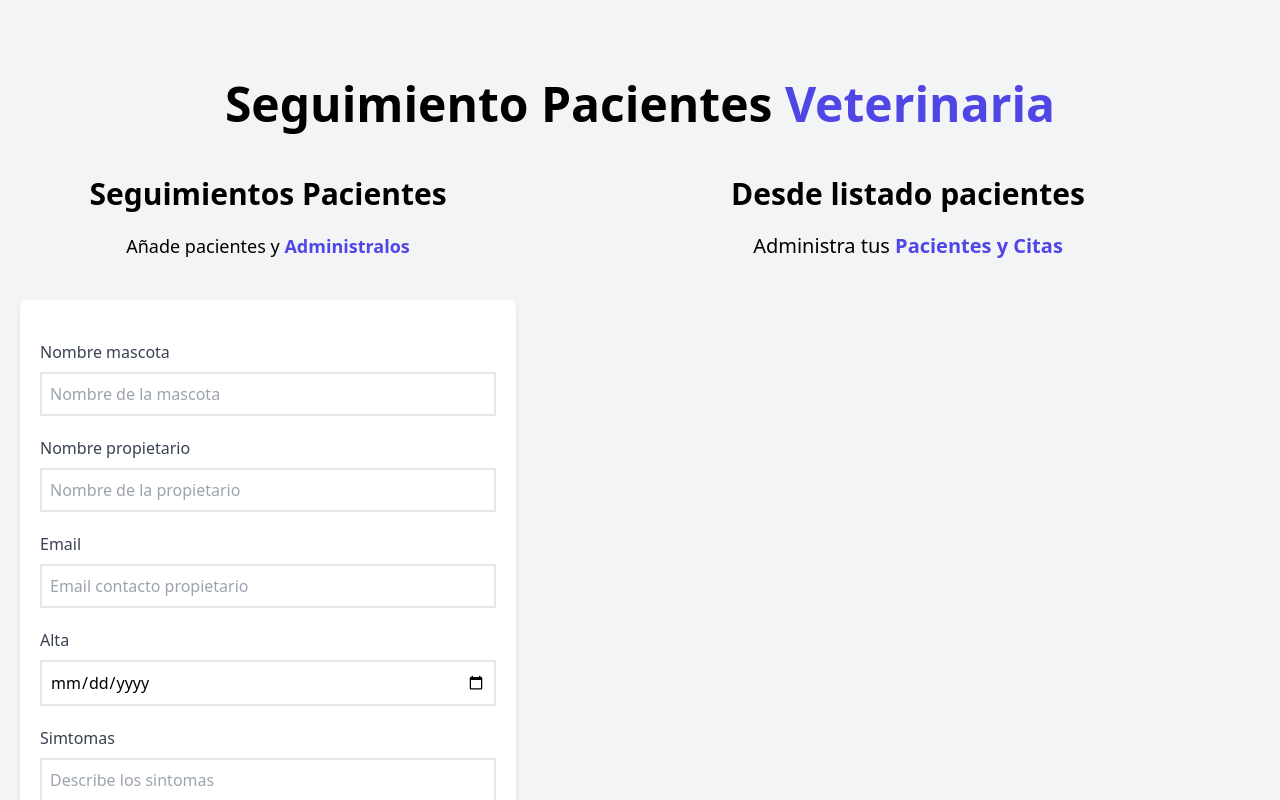
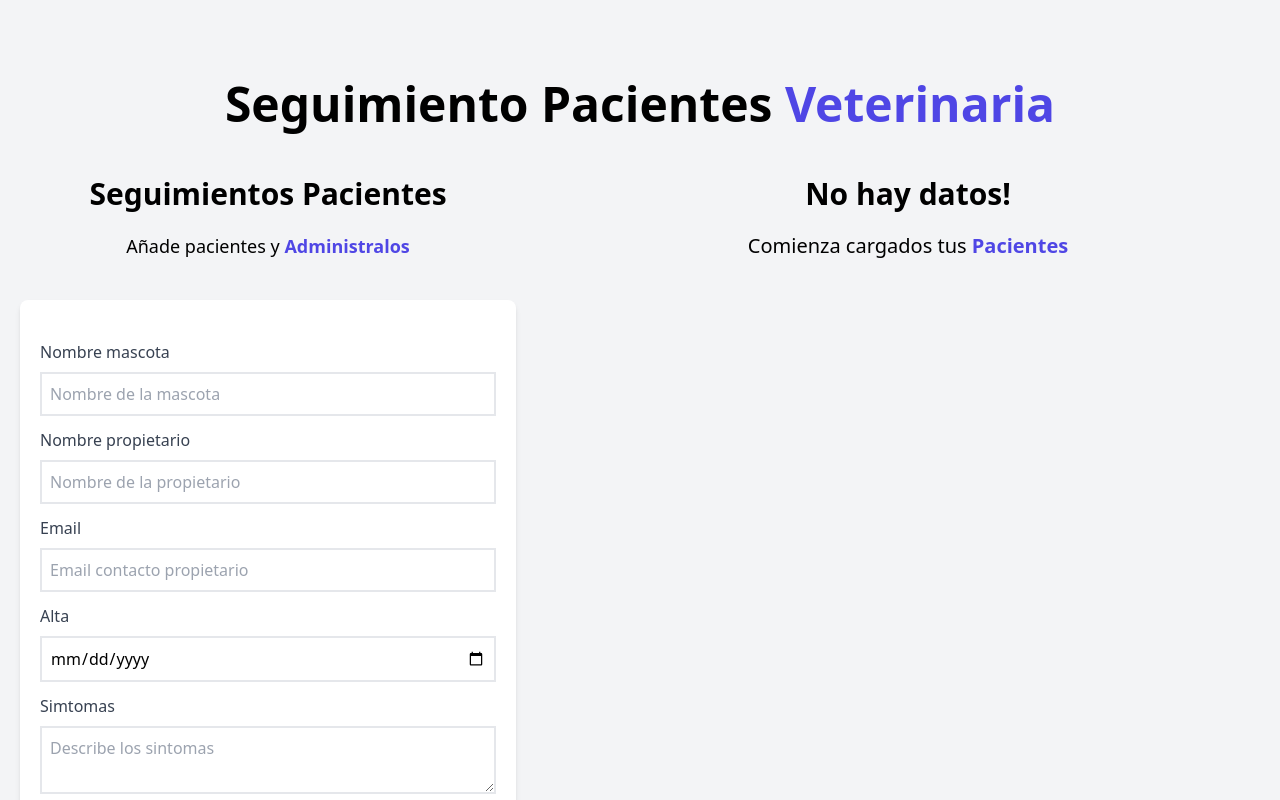
Before and after one commit to nicomartin8542/citas-app, a React (Vite) app: page / in a window 1280 px wide. Shown: the top 800 px of the page. Built offline with nearby package versions, Linux system fonts and the light colour scheme.

Commit message:
Subiendo cambios

```diff
--- a/package.json
+++ b/package.json
@@ -19,6 +19,7 @@
     "autoprefixer": "^10.4.12",
     "postcss": "^8.4.16",
     "tailwindcss": "^3.1.8",
+    "uuid": "^9.0.0",
     "vite": "^3.1.0"
   }
 }
--- a/src/App.jsx
+++ b/src/App.jsx
@@ -5,6 +5,7 @@ import ListadoPacientes from "./components/ListadoPacientes";
 
 function App() {
   const [valuesStorade, setValuesStorade] = useState([]);
+  const [paciente, setPaciente] = useState({});
   const [save, setSave] = useState(false);
 
   useEffect(() => {
@@ -17,8 +18,15 @@ function App() {
     <div className="container mx-auto mt-20">
       <Header />
       <div className="mt-12 md:flex ">
-        <Formulario valuesStorade={valuesStorade} setSave={setSave} />
-        <ListadoPacientes valuesStorade={valuesStorade} />
+        <Formulario
+          valuesStorade={valuesStorade}
+          setSave={setSave}
+          paciente={paciente}
+        />
+        <ListadoPacientes
+          valuesStorade={valuesStorade}
+          setPaciente={setPaciente}
+        />
       </div>
     </div>
   );
--- a/src/components/Formulario.jsx
+++ b/src/components/Formulario.jsx
@@ -1,16 +1,20 @@
-import { useState, useEffect } from "react";
+import { useEffect } from "react";
+import { v4 as uuidv4 } from "uuid";
 import useForm from "../hooks/useForm";
 import formularioValidate from "../validation/formularioValidate";
 import AlertForm from "./alerts/AlertForm";
+import ButtonForm from "./buttons/ButtonForm";
 
-const Formulario = ({ valuesStorade, setSave }) => {
-  const [values, error, handleInputChange, handleFormSubmit] = useForm(
+const Formulario = ({ valuesStorade, setSave, paciente }) => {
+  const [values, setValues, error, handleInputChange, handleFormSubmit] =
+    useForm(
       {
         nombre: "",
         propietario: "",
         email: "",
         alta: "",
         sintomas: "",
+        id: "",
       },
       formularioValidate,
       saveData
@@ -18,7 +22,14 @@ const Formulario = ({ valuesStorade, setSave }) => {
 
   const { nombre, propietario, email, alta, sintomas } = values;
 
+  useEffect(() => {
+    if (Object.keys(paciente).length > 0) {
+      setValues(paciente);
+    }
+  }, [paciente]);
+
   function saveData() {
+    setValues((values.id = uuidv4()));
     localStorage.setItem("values", JSON.stringify([...valuesStorade, values]));
     setSave(true);
   }
@@ -37,7 +48,7 @@ const Formulario = ({ valuesStorade, setSave }) => {
         onSubmit={handleFormSubmit}
         className="bg-white shadow-md rounded-lg py-10 px-5 mb-5"
       >
-        <div className="mb-5">
+        <div className="mb-3">
           <label htmlFor="nombre" className="block text-gray-700">
             Nombre mascota
           </label>
@@ -50,10 +61,9 @@ const Formulario = ({ valuesStorade, setSave }) => {
             value={nombre}
             onChange={handleInputChange}
           />
-          {error.nombre && <AlertForm msg={error.nombre} />}
         </div>
 
-        <div className="mb-5">
+        <div className="mb-3">
           <label htmlFor="propietario" className="block text-gray-700">
             Nombre propietario
           </label>
@@ -66,10 +76,9 @@ const Formulario = ({ valuesStorade, setSave }) => {
             value={propietario}
             onChange={handleInputChange}
           />
-          {error.propietario && <AlertForm msg={error.propietario} />}
         </div>
 
-        <div className="mb-5">
+        <div className="mb-3">
           <label htmlFor="email" className="block text-gray-700">
             Email
           </label>
@@ -82,10 +91,9 @@ const Formulario = ({ valuesStorade, setSave }) => {
             value={email}
             onChange={handleInputChange}
           />
-          {error.email && <AlertForm msg={error.email} />}
         </div>
 
-        <div className="mb-5">
+        <div className="mb-3">
           <label htmlFor="alta" className="block text-gray-700">
             Alta
           </label>
@@ -97,10 +105,9 @@ const Formulario = ({ valuesStorade, setSave }) => {
             value={alta}
             onChange={handleInputChange}
           />
-          {error.alta && <AlertForm msg={error.alta} />}
         </div>
 
-        <div className="mb-5">
+        <div className="mb-1">
           <label htmlFor="sintomas" className="block text-gray-700">
             Simtomas
           </label>
@@ -112,13 +119,13 @@ const Formulario = ({ valuesStorade, setSave }) => {
             value={sintomas}
             onChange={handleInputChange}
           />
-          {error.sintomas && <AlertForm msg={error.sintomas} />}
         </div>
 
-        <input
-          type="submit"
-          className="bg-indigo-600 w-full text-white p-3 rounded-md hover:bg-indigo-700 cursor-pointer transition-all "
-          value="Agregar paciente"
+        {error.msg && <AlertForm msg={error.msg} />}
+
+        <ButtonForm
+          color={paciente.id ? "lime" : "indigo"}
+          text={paciente.id ? "Modificar Paciente" : "Agregar paciente"}
         />
       </form>
     </div>
--- a/src/components/ListadoPacientes.jsx
+++ b/src/components/ListadoPacientes.jsx
@@ -1,9 +1,19 @@
 import { useState, useEffect } from "react";
 import Pacientes from "./Pacientes";
 
-const ListadoPacientes = ({ valuesStorade }) => {
+const ListadoPacientes = ({ valuesStorade, setPaciente }) => {
   return (
     <div className="md:w-1/2 lg:w-3/5 h-screen ">
+      {valuesStorade.length === 0 ? (
+        <>
+          <h2 className="font-black text-3xl text-center">No hay datos!</h2>
+          <p className="text-xl mb-10 mt-5 text-center">
+            Comienza cargados tus {""}
+            <span className="text-indigo-600 font-bold">Pacientes</span>
+          </p>
+        </>
+      ) : (
+        <>
           <h2 className="font-black text-3xl text-center">
             Desde listado pacientes
           </h2>
@@ -13,10 +23,16 @@ const ListadoPacientes = ({ valuesStorade }) => {
           </p>
 
           <div className="h-screen md:overflow-y-scroll">
-        {valuesStorade.map((value, i) => (
-          <Pacientes key={i} {...value} />
+            {valuesStorade.map((paciente, i) => (
+              <Pacientes
+                key={i}
+                paciente={paciente}
+                setPaciente={setPaciente}
+              />
             ))}
           </div>
+        </>
+      )}
     </div>
   );
 };
--- a/src/components/Pacientes.jsx
+++ b/src/components/Pacientes.jsx
@@ -1,5 +1,5 @@
-const Pacientes = (value) => {
-  const { nombre, propietario, email, alta, sintomas } = value;
+const Pacientes = ({ paciente, setPaciente }) => {
+  const { nombre, propietario, email, alta, sintomas } = paciente;
   return (
     <div className="bg-white mx-5 mb-2 px-5 py-10 rounded-xl ">
       <p className="uppercase font-bold text-gray-700">
@@ -22,6 +22,21 @@ const Pacientes = (value) => {
         Sintomas: {""}
         <span className="font-normal normal-case">{sintomas}</span>
       </p>
+      <div className="flex justify-between mt-3">
+        <button
+          type="button"
+          className="py-2 px-5 bg-indigo-600 hover:bg-indigo-700 text-white rounded-md font-bold uppercase"
+          onClick={() => setPaciente(paciente)}
+        >
+          Editar
+        </button>
+        <button
+          type="button"
+          className="py-2 px-5 bg-red-600 hover:bg-red-700 text-white mr-2 rounded-md font-bold uppercase"
+        >
+          Eliminar
+        </button>
+      </div>
     </div>
   );
 };
--- a/src/components/alerts/AlertForm.jsx
+++ b/src/components/alerts/AlertForm.jsx
@@ -1,7 +1,7 @@
 const AlertForm = ({ msg }) => {
   return (
     <div
-      className="p-1 mt-2  text-sm text-red-700 bg-red-100 rounded-md dark:bg-red-200 dark:text-red-800"
+      className="p-1 mb-2 text-sm text-red-700 bg-red-100 rounded-md dark:bg-red-200 dark:text-red-800"
       role="alert"
     >
       <span className="font-bold">Error!</span> {msg}
--- /dev/null
+++ b/src/components/buttons/ButtonForm.jsx
@@ -0,0 +1,13 @@
+import React from "react";
+
+const ButtonForm = ({ color, text }) => {
+  return (
+    <input
+      type="submit"
+      className={`bg-${color}-600 w-full text-white p-3 rounded-md hover:bg-${color}-700 cursor-pointer transition-all`}
+      value={text}
+    />
+  );
+};
+
+export default ButtonForm;
--- a/src/hooks/useForm.jsx
+++ b/src/hooks/useForm.jsx
@@ -33,7 +33,14 @@ const useForm = (initialState = {}, validate, fn) => {
     setValues(initialState);
   };
 
-  return [values, error, handleInputChange, handleFormSubmit, resetForm];
+  return [
+    values,
+    setValues,
+    error,
+    handleInputChange,
+    handleFormSubmit,
+    resetForm,
+  ];
 };
 
 export default useForm;
--- /dev/null
+++ b/src/validation/formularioValidate.js
@@ -0,0 +1,12 @@
+const formularioValidate = (values) => {
+  const { nombre, propietario, email, alta, sintomas } = values;
+  let error = {};
+
+  if ([nombre, propietario, email, alta, sintomas].includes("")) {
+    error.msg = "Tiene que completar todos los campos";
+  }
+
+  return error;
+};
+
+export default formularioValidate;
--- a/src/validation/formularioValidate.jsx
+++ /dev/null
@@ -1,15 +0,0 @@
-const formularioValidate = (values) => {
-  const { nombre, propietario, email, alta, sintomas } = values;
-  let error = {};
-
-  if (nombre.trim() === "") error.nombre = "Debe cargar un nombre";
-  if (propietario.trim() === "")
-    error.propietario = "Debe cargar un propietario";
-  if (email.trim() === "") error.email = "Debe cargar un email";
-  if (alta.trim() === "") error.alta = "Debe cargar un alta";
-  if (sintomas.trim() === "") error.sintomas = "Debe cargar un sintomas";
-
-  return error;
-};
-
-export default formularioValidate;
```
Also changed, not shown: 19 other files (tests, documents, lock files or other folders). Lines whose indentation alone changed are shown as unchanged.
